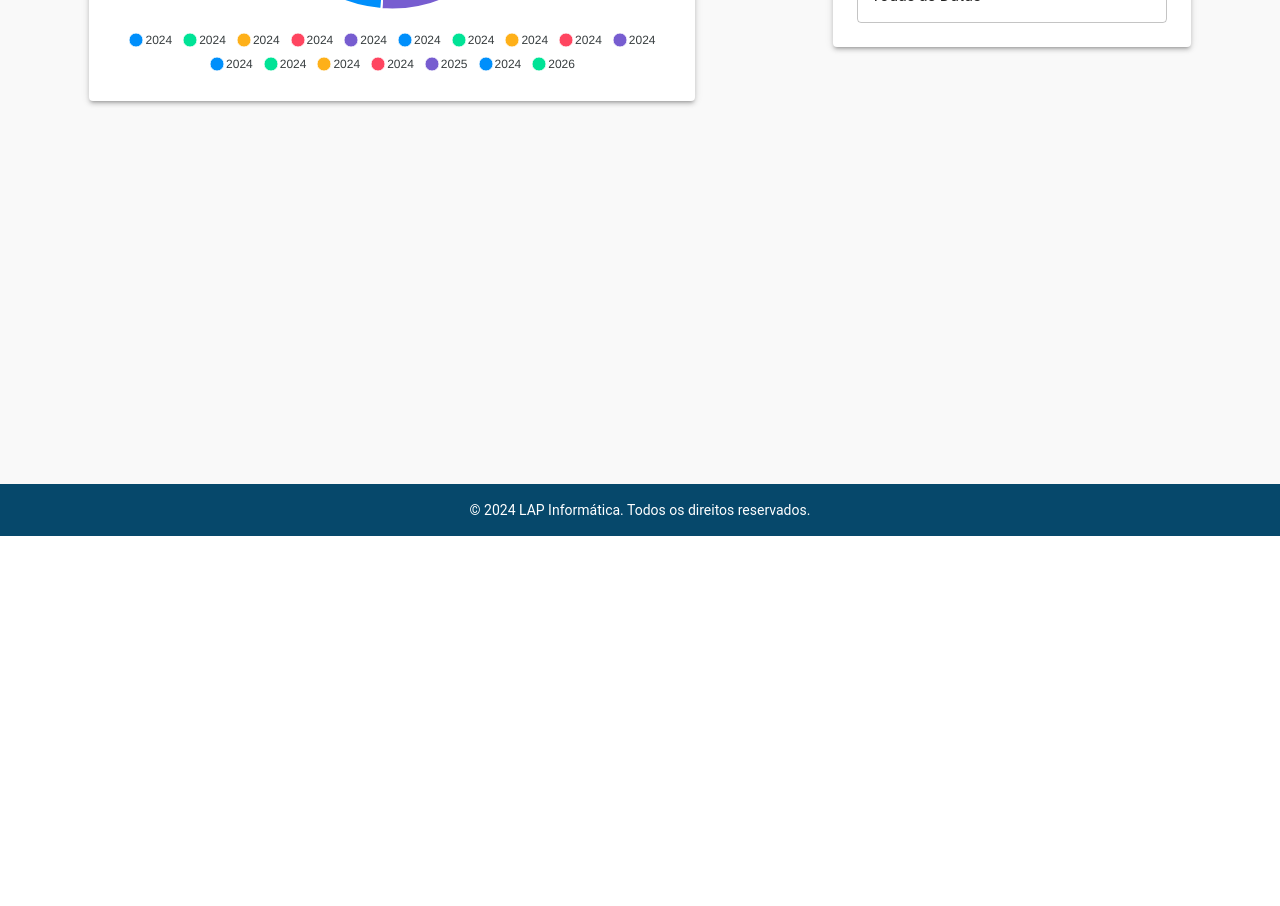
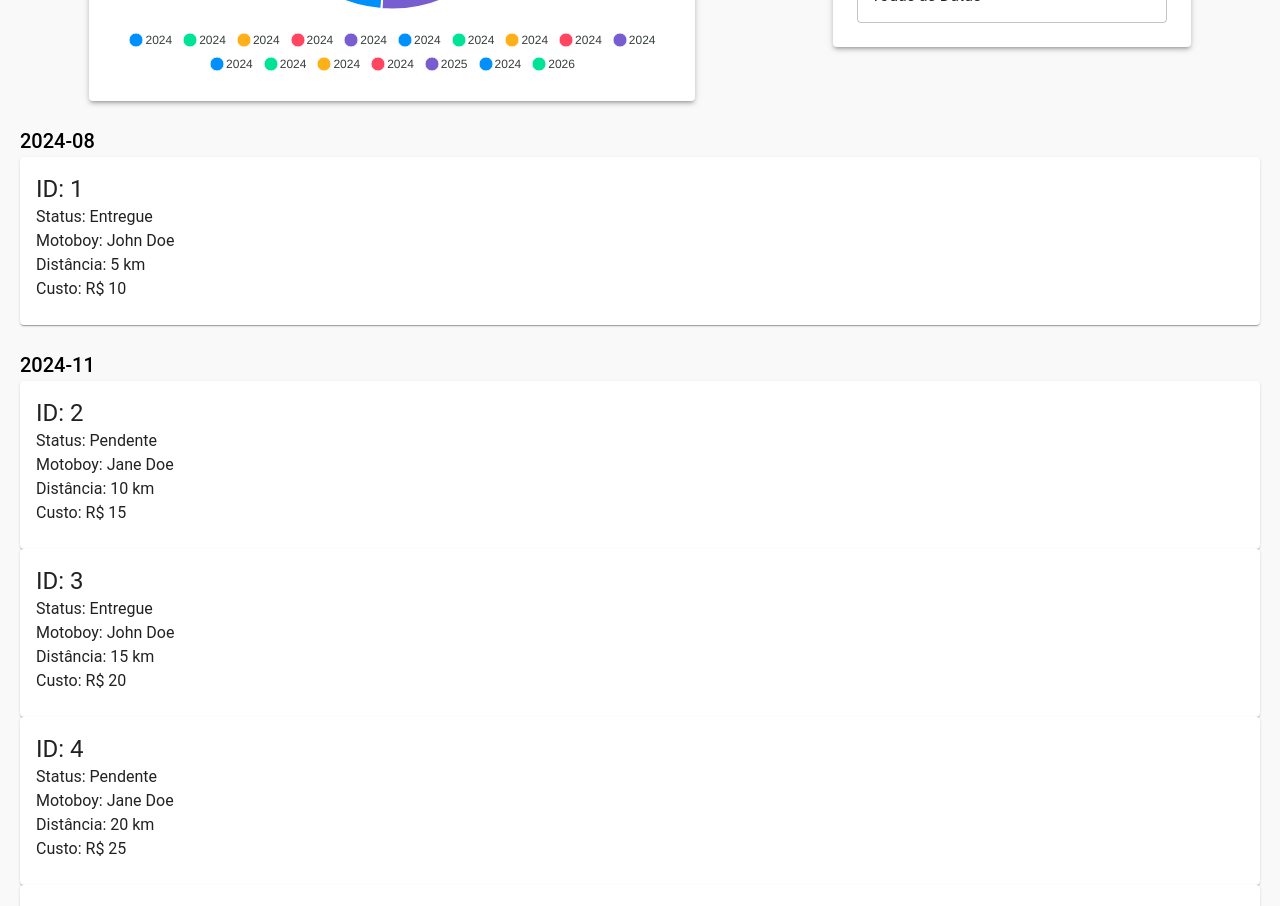
Before and after one commit to SSH-Transports/frontend, a React (Create React App) app: page /dashboard in a window 1280 px wide. Shown: the part 420-1326 px from the top of the page. Before the commit the page ends 956 px from the top, so only its background shows below. Built offline with nearby package versions, Linux system fonts and the light colour scheme.

Commit message:
feat: Adiciona componente DeliveryCard e reorganiza layout do Dashboard

```diff
--- a/src/pages/Dashboard.tsx
+++ b/src/pages/Dashboard.tsx
@@ -13,6 +13,7 @@ import {
 } from '@mui/material'
 import { deliveries_mock } from '../data/deliveries'
 import useMediaQuery from '@mui/material/useMediaQuery';
+import DeliveryCard from '../components/DeliveryCard'
 
 const getDateRange = (filter: string) => {
   const now = new Date()
@@ -110,15 +111,16 @@ const Dashboard = () => {
   const mobile = useMediaQuery('(max-width:767px)');
 
   return (
+    <div style={{
+      padding: '20px',
+      backgroundColor: '#f9f9f9',
+    }}>
       <Box
         display="flex"
         justifyContent="space-around"
         alignItems="flex-start"
         flexWrap="wrap"
         flexDirection={mobile ? 'column-reverse' : 'row'}
-      bgcolor="#f9f9f9"
-      padding="20px"
-      height="100vh"
         >
       <Paper elevation={3} sx={{ width: mobile ? 'calc(100% - 16px)' : '45%', p: mobile ? 1 : 3 }}>
         <Typography variant="h6" gutterBottom>
@@ -181,6 +183,17 @@ const Dashboard = () => {
         </Select>
       </Paper>
     </Box>
+    <Box marginY={3}>
+      {Object.entries(groupedDeliveries).map(([key, deliveries]) => (
+        <Box key={key} marginY={3}>
+          <Typography variant="h6">{key}</Typography>
+          {deliveries.map(delivery => (
+            <DeliveryCard key={delivery.id} delivery={delivery} />
+          ))}
+        </Box>
+      ))}
+    </Box>
+  </div>
   )
 }
 
```
Lines whose indentation alone changed are shown as unchanged.
